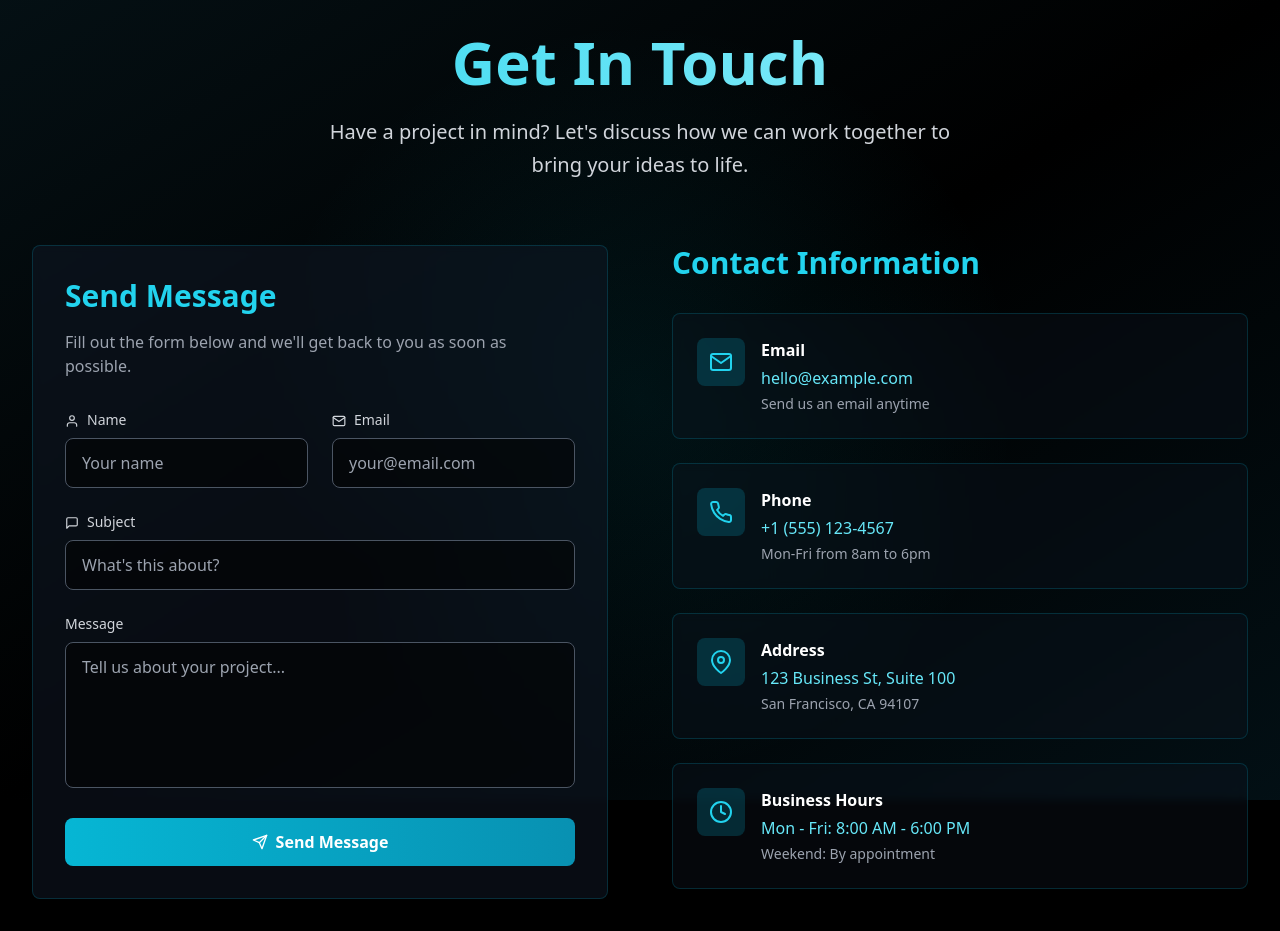
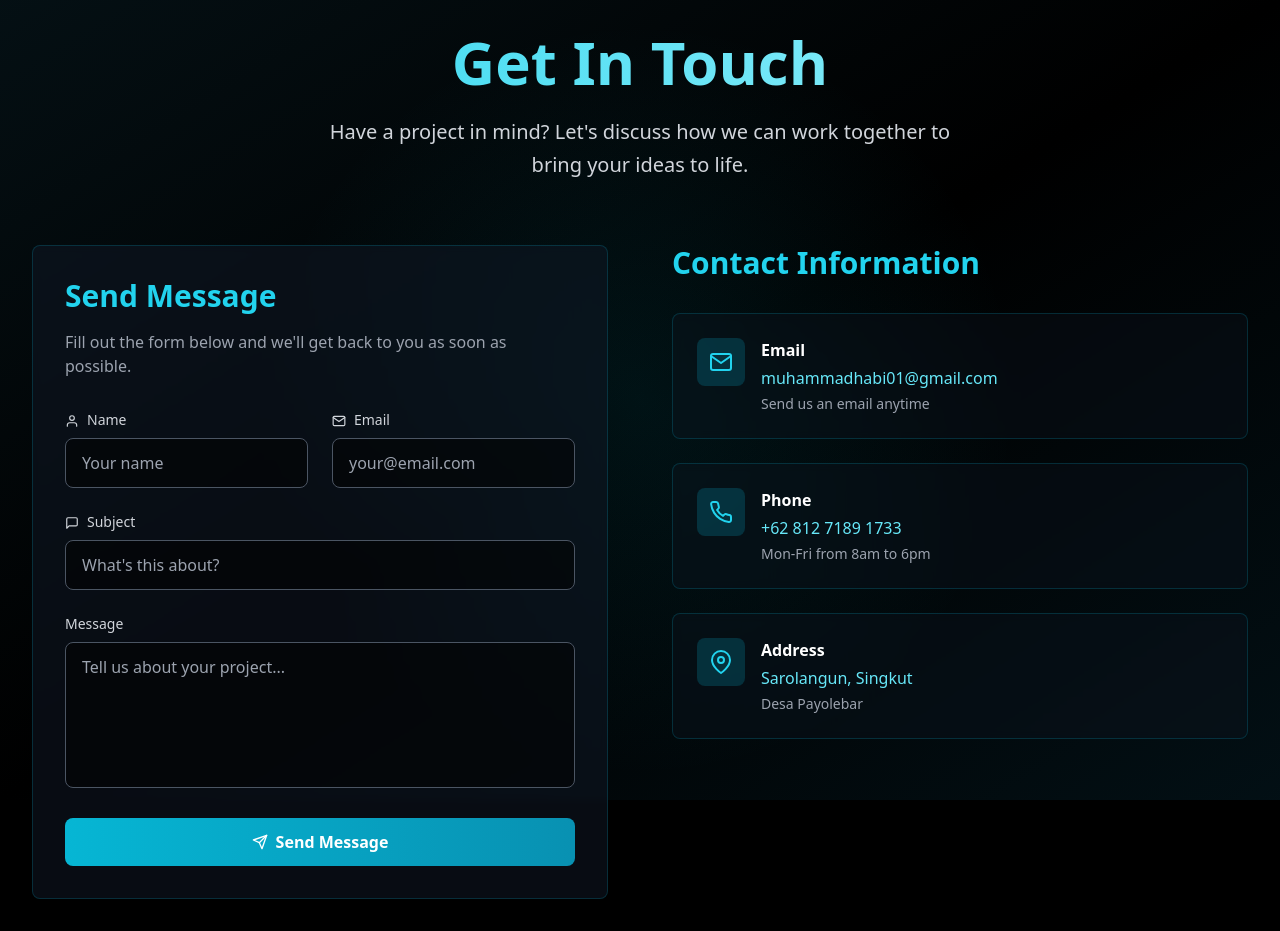
Before and after one commit to MhmdHabi/aplikasi-portofolio-next, a Next.js app: page /contact in a window 1280 px wide. Built offline with nearby package versions, Linux system fonts and the light colour scheme.

Commit message:
update contact page

```diff
--- a/app/components/Footer.tsx
+++ b/app/components/Footer.tsx
@@ -57,7 +57,7 @@ export default function Footer() {
           <div>
             <h3 className="text-lg font-semibold text-cyan-400 mb-4">Navigasi</h3>
             <ul className="space-y-2">
-              {["Home", "About", "Skills", "Projects", "Education"].map((item) => (
+              {["Home", "About", "Skills", "Projects", "Education", "Contact"].map((item) => (
                 <li key={item}>
                   <button onClick={(e) => handleScroll(e, item)} className="text-white/90 hover:text-cyan-400 transition duration-300">
                     {item}
--- a/app/contact/page.tsx
+++ b/app/contact/page.tsx
@@ -187,26 +187,20 @@ export default function ContactPage() {
                   {
                     icon: FiMail,
                     title: "Email",
-                    value: "hello@example.com",
+                    value: "muhammadhabi01@gmail.com",
                     description: "Send us an email anytime",
                   },
                   {
                     icon: FiPhone,
                     title: "Phone",
-                    value: "+1 (555) 123-4567",
+                    value: "+62 812 7189 1733",
                     description: "Mon-Fri from 8am to 6pm",
                   },
                   {
                     icon: FiMapPin,
                     title: "Address",
-                    value: "123 Business St, Suite 100",
-                    description: "San Francisco, CA 94107",
-                  },
-                  {
-                    icon: FiClock,
-                    title: "Business Hours",
-                    value: "Mon - Fri: 8:00 AM - 6:00 PM",
-                    description: "Weekend: By appointment",
+                    value: "Sarolangun, Singkut",
+                    description: "Desa Payolebar",
                   },
                 ].map((info, index) => (
                   <motion.div
```
